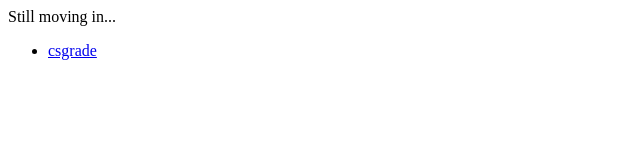
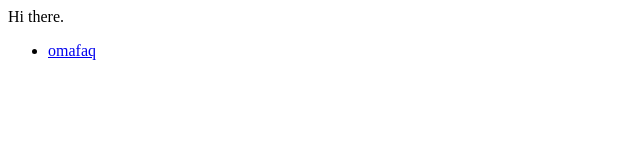
Before and after one commit to rnelson/rnelson.github.com, a plain HTML site: page index.html in a window 1280 px wide. Shown: the full height of the page, 0-640 px from the left. Drawn offline with Linux system fonts and the light colour scheme.

Commit message:
omafaq\!

```diff
--- a/index.html
+++ b/index.html
@@ -5,12 +5,12 @@
 	<body>
 
 <p>
-	Still moving in...
+	Hi there.
 </p>
 
 <p>
 	<ul>
-		<li><a href="http://github.com/rnelson/csgrade">csgrade</a></li>
+		<li><a href="http://rnelson.github.io/omafaq">omafaq</a></li>
 	</ul>
 </p>
 
```
